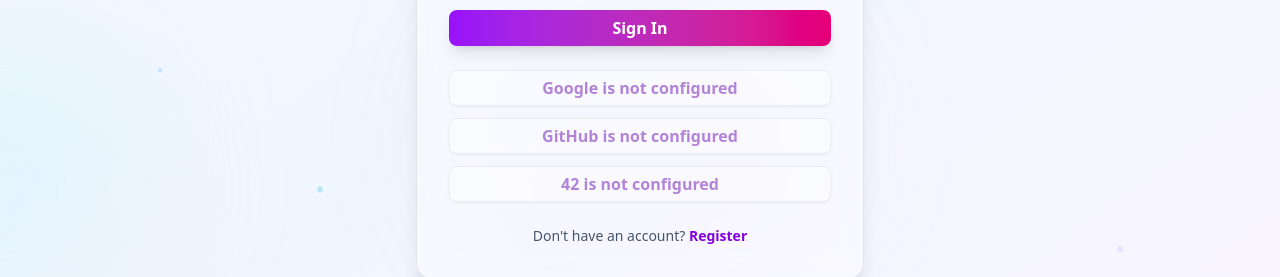
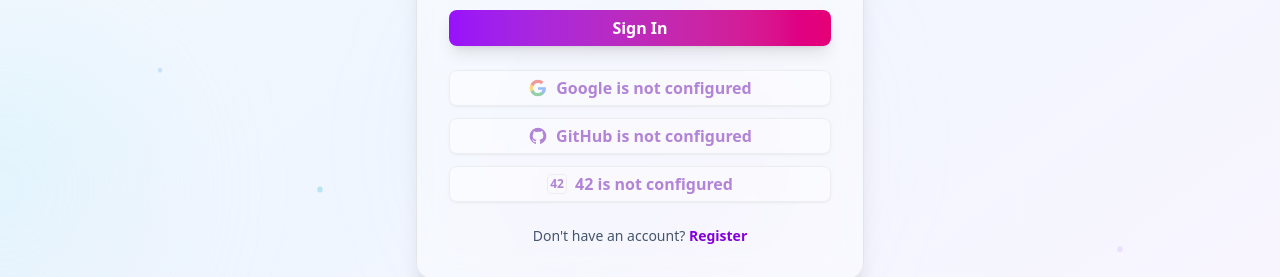
Before and after one commit to MariiaKhud/ft_transcendence, a React (Vite) app in the folder frontend/: page /login in a window 1280 px wide. Shown: the part 526-803 px from the top of the page. Built offline with nearby package versions, Linux system fonts and the light colour scheme; no server answers.

Commit message:
feat(ui): add OAuth provider icons and polish login button states

```diff
--- a/frontend/src/pages/Login.tsx
+++ b/frontend/src/pages/Login.tsx
@@ -1,4 +1,4 @@
-import { useEffect, useMemo, useState, type FormEvent } from 'react'
+import { useEffect, useMemo, useState, type FormEvent, type ReactNode } from 'react'
 import { Link, useLocation, useNavigate } from 'react-router-dom'
 import { Button } from '@/components/ui/button'
 import { useAuth } from '@/hooks/useAuth'
@@ -9,6 +9,8 @@
   { key: 'github', label: 'GitHub' },
   { key: '42', label: '42' },
 ] as const
+
+type OAuthProviderKey = (typeof OAUTH_PROVIDERS)[number]['key']
 
 type OAuthProvidersResponse = {
   success: boolean
@@ -47,6 +49,48 @@
     default:
       return ''
   }
+}
+
+const getOAuthProviderIcon = (provider: OAuthProviderKey): ReactNode => {
+  if (provider === 'google') {
+    return (
+      <svg viewBox="0 0 24 24" aria-hidden="true" className="h-5 w-5">
+        <path
+          d="M21.35 11.1H12v2.98h5.35a4.58 4.58 0 01-1.98 3.01v2.5h3.21c1.87-1.72 2.95-4.25 2.95-7.2 0-.45-.05-.88-.13-1.3z"
+          fill="#4285F4"
+        />
+        <path
+          d="M12 22c2.67 0 4.92-.88 6.56-2.41l-3.21-2.5c-.89.6-2.03.96-3.35.96-2.57 0-4.75-1.73-5.53-4.07H3.15v2.56A9.99 9.99 0 0012 22z"
+          fill="#34A853"
+        />
+        <path
+          d="M6.47 13.98A6 6 0 016.17 12c0-.68.12-1.34.3-1.98V7.46H3.15A9.99 9.99 0 002 12c0 1.61.38 3.13 1.15 4.54l3.32-2.56z"
+          fill="#FBBC05"
+        />
+        <path
+          d="M12 5.95c1.46 0 2.77.5 3.8 1.47l2.84-2.84C16.91 2.98 14.66 2 12 2A9.99 9.99 0 003.15 7.46l3.32 2.56c.78-2.34 2.96-4.07 5.53-4.07z"
+          fill="#EA4335"
+        />
+      </svg>
+    )
+  }
+
+  if (provider === 'github') {
+    return (
+      <svg viewBox="0 0 24 24" aria-hidden="true" className="h-5 w-5 fill-current">
+        <path d="M12 2a10 10 0 00-3.16 19.49c.5.09.68-.21.68-.48v-1.68c-2.77.6-3.35-1.19-3.35-1.19-.46-1.16-1.11-1.47-1.11-1.47-.91-.62.07-.6.07-.6 1 .07 1.54 1.03 1.54 1.03.89 1.52 2.34 1.08 2.91.82.09-.64.35-1.08.63-1.33-2.21-.25-4.53-1.11-4.53-4.93 0-1.09.39-1.98 1.03-2.68-.11-.25-.45-1.27.1-2.64 0 0 .84-.27 2.75 1.02A9.53 9.53 0 0112 6.8c.85 0 1.7.11 2.5.33 1.9-1.29 2.74-1.02 2.74-1.02.55 1.37.21 2.39.1 2.64.64.7 1.03 1.59 1.03 2.68 0 3.83-2.32 4.67-4.54 4.92.36.31.68.91.68 1.84v2.82c0 .27.18.57.69.48A10 10 0 0012 2z" />
+      </svg>
+    )
+  }
+
+  return (
+    <span
+      aria-hidden="true"
+      className="inline-flex h-5 w-5 items-center justify-center rounded-sm border border-current text-xs font-extrabold leading-none"
+    >
+      42
+    </span>
+  )
 }
 
 export const Login = () => {
@@ -364,11 +408,16 @@
               disabled={isLoading || isBusy || !isEnabled}
               className="w-full rounded-lg border border-purple-300/60 bg-white/80 py-3 font-semibold text-purple-800 shadow-sm hover:bg-white disabled:opacity-50"
             >
-              {oauthLoadingProvider === provider.key
-                ? `Redirecting to ${provider.label}...`
-                : isEnabled
-                  ? `Continue with ${provider.label}`
-                  : `${provider.label} is not configured`}
+              <span className="inline-flex items-center gap-2">
+                {getOAuthProviderIcon(provider.key)}
+                <span>
+                  {oauthLoadingProvider === provider.key
+                    ? `Redirecting to ${provider.label}...`
+                    : isEnabled
+                      ? `Continue with ${provider.label}`
+                      : `${provider.label} is not configured`}
+                </span>
+              </span>
             </Button>
               )
             })()
```
